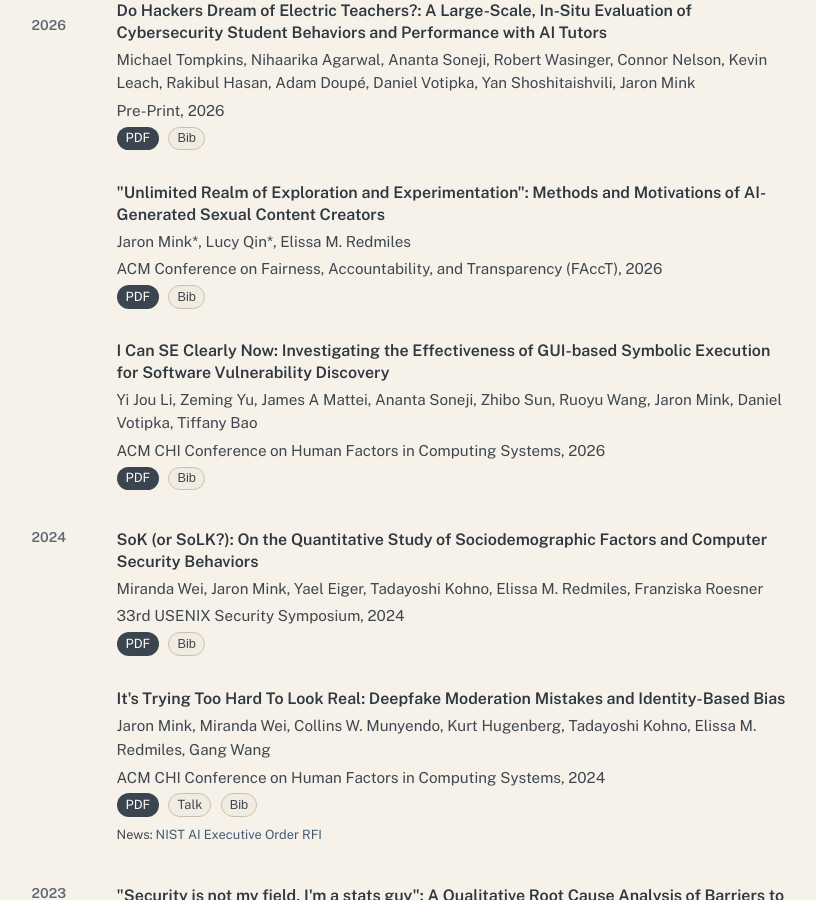
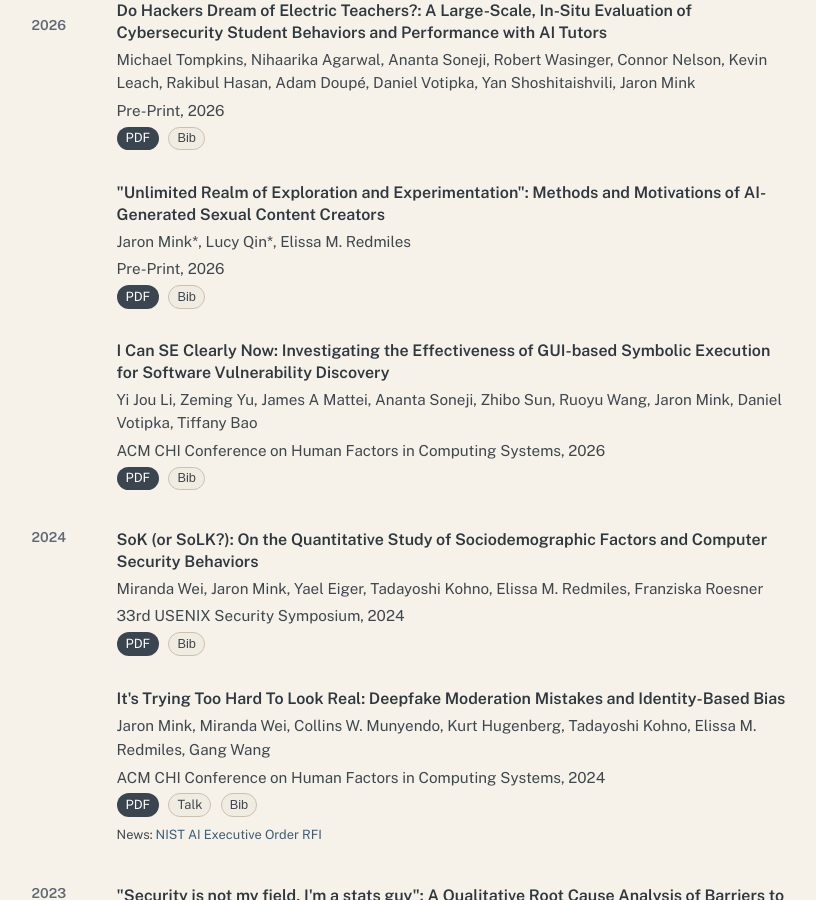
Before and after one commit to JaronMink/personal-website, a Jekyll site: the page built from publications.md, in a window 1280 px wide and 900 px high, scrolled down 358 px. Shown: the whole window, without its empty margins (111-927 px from the left). Built offline with Jekyll 4.4.1, drawn with Linux system fonts in a browser that asks for light colours.

Commit message:
Restore AIG-SC publication as preprint

```diff
--- a/_data/publications.yml
+++ b/_data/publications.yml
@@ -25,14 +25,15 @@
     style: primary
 - id: pub-aig-sc-2026
   year: 2026
-  date: '2026-06-25'
+  date: '2026-01-28'
+  preprint: true
   title: '"Unlimited Realm of Exploration and Experimentation": Methods and Motivations
     of AI-Generated Sexual Content Creators'
   authors:
   - Jaron Mink*
   - Lucy Qin*
   - Elissa M. Redmiles
-  venue: ACM Conference on Fairness, Accountability, and Transparency (FAccT), 2026
+  venue: Pre-Print, 2026
   areas:
   - ml-enabled-abuse
   links:
```
